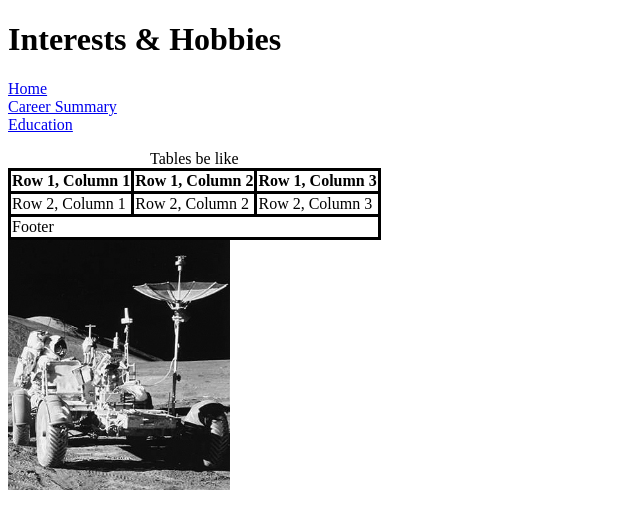
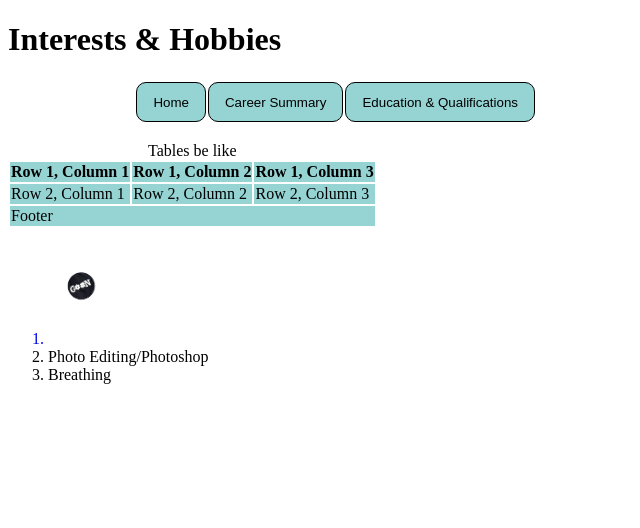
Before and after one commit to dbalboni1/HW2, a plain HTML site: page docs/Hobbies/index.html in a window 1280 px wide. Shown: the whole page, without its empty margins (0-640 px from the left). Drawn offline with Linux system fonts and the light colour scheme.

Commit message:
Add files via upload

```diff
--- a/docs/Hobbies/index.html
+++ b/docs/Hobbies/index.html
@@ -12,23 +12,60 @@
     <title>Dan Balboni Resume</title>
 
     <style>
-        table,
-        th,
-        td {
-            border: 3px solid black;
+        .navHead {
+            margin-left: 10%;
+            margin-right: 10%;
+            max-width: 80%;
+        }
+        .nav {
+            border: 1px solid black;
+            border-radius: 10px;
+            padding: 10px;
+        }
+
+        .body {
+            border: 1px solid white;
             border-collapse: collapse;
+        }
+        th, td {
+            background-color: #96D4D4;
+        }
+
+        button {
+            background-color: transparent;
+            border: transparent;
         }
     </style>
 
 </head>
+
 <body>
     <h1>Interests & Hobbies</h1>
 
-    <p>
-        <a href="https://dbalboni1.github.io/HW2/index.html">Home</a> <br>
-        <a href="https://dbalboni1.github.io/HW2/Career/index.html">Career Summary</a> <br>
-        <a href="https://dbalboni1.github.io/HW2/Education/index.html">Education</a> <br>
-    </p>
+    <table class="navHead">
+        <tr>
+            <td class="nav">
+                <button onclick="window.location.href='https://dbalboni1.github.io/HW2/';">
+                    Home
+                </button>
+            </td>
+
+            <td class="nav">
+                <button onclick="window.location.href='https://dbalboni1.github.io/HW2/Career/index.html';">
+                    Career Summary
+                </button>
+            </td>
+
+            <td class="nav">
+                <button onclick="window.location.href='https://dbalboni1.github.io/HW2/Education/index.html';">
+                    Education & Qualifications
+                </button>
+            </td>
+
+        </tr>
+    </table>
+
+    <br>
 
     <table>
         <caption>
@@ -66,7 +103,14 @@
         </tfoot>
     </table>
 
-    <img src="moon.jpg" height="250" alt="Moon">
+    <ol>
+        <a href="https://www.instagram.com/goon.zaga/">
+            <li><img src="Goon Logo.png" height="100" alt="Logo"></li>
+        </a>
+        <li>Photo Editing/Photoshop</li>
+        <li>Breathing</li>
+    </ol>
+
 
     <link rel="icon" href="octopus.png">
 </body>
```
Also changed, not shown: docs/Career/index.html (+24 -10 lines), docs/Education/index.html (+43 -9 lines), docs/index.html (+49 -6 lines), docs/Hobbies/Goon Logo.png (added), 1 other file.
